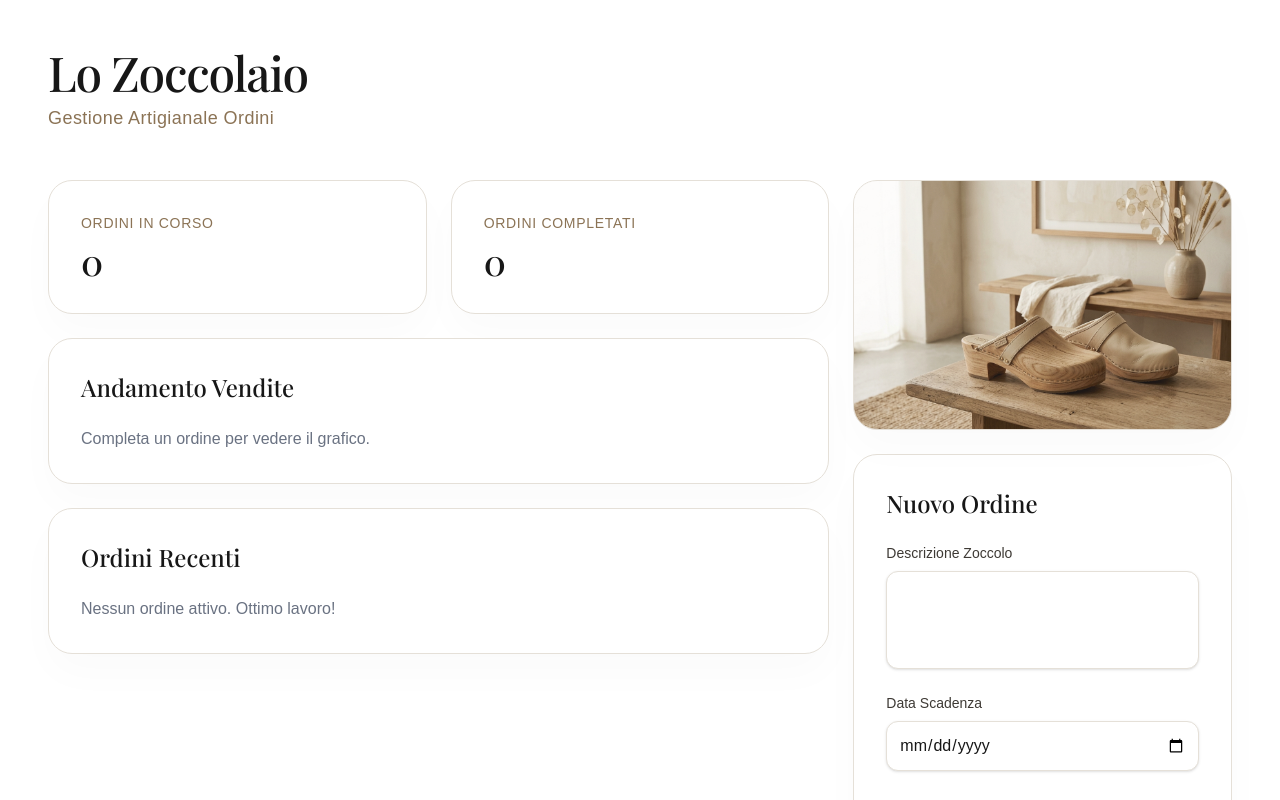
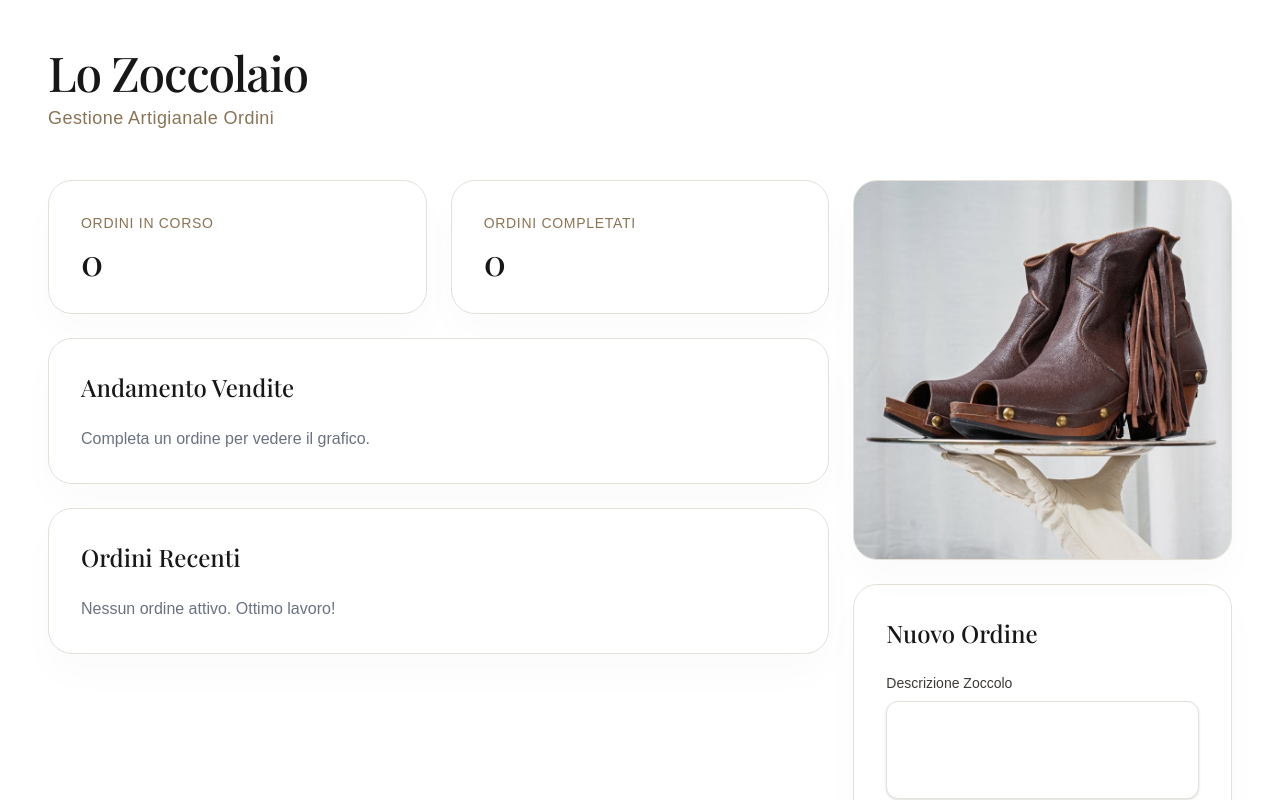
Before and after one commit to flam-dev04/zoccoli-crm, a Next.js app: page / in a window 1280 px wide. Shown: the top 800 px of the page. Built offline with nearby package versions, Linux system fonts and the light colour scheme; no server answers; the database is empty; a web font is replaced by a local one.

Commit message:
feat(ui): add real product image and improve bento grid proportions

```diff
--- a/src/app/page.tsx
+++ b/src/app/page.tsx
@@ -53,10 +53,9 @@ export default async function Home() {
         {/* Right Column (Form & Image) */}
         <div className="lg:col-span-4 flex flex-col gap-6">
           {/* Image Placeholder Card */}
-          <div className="bg-white rounded-3xl shadow-[0_20px_40px_rgba(0,0,0,0.02)] border border-[#E5E0D8] overflow-hidden relative h-[250px] group">
-            {/* The image component is ready to receive the image source from the user */}
-            <div className="absolute inset-0 bg-[#E5E0D8] flex items-center justify-center transition-transform duration-700 group-hover:scale-105">
-               <Image src="/zoccoli-hero.jpg" alt="Lo Zoccolaio - Artigianato" fill className="object-cover opacity-90" />
+          <div className="bg-white rounded-3xl shadow-[0_20px_40px_rgba(0,0,0,0.02)] border border-[#E5E0D8] overflow-hidden relative h-[380px] group">
+            <div className="absolute inset-0 bg-[#E5E0D8] transition-transform duration-700 group-hover:scale-105">
+               <Image src="/zoccoli-real.jpg" alt="Lo Zoccolaio - Artigianato" fill className="object-cover" priority />
             </div>
           </div>
 
```
Also changed, not shown: public/zoccoli-real.jpg (added).
